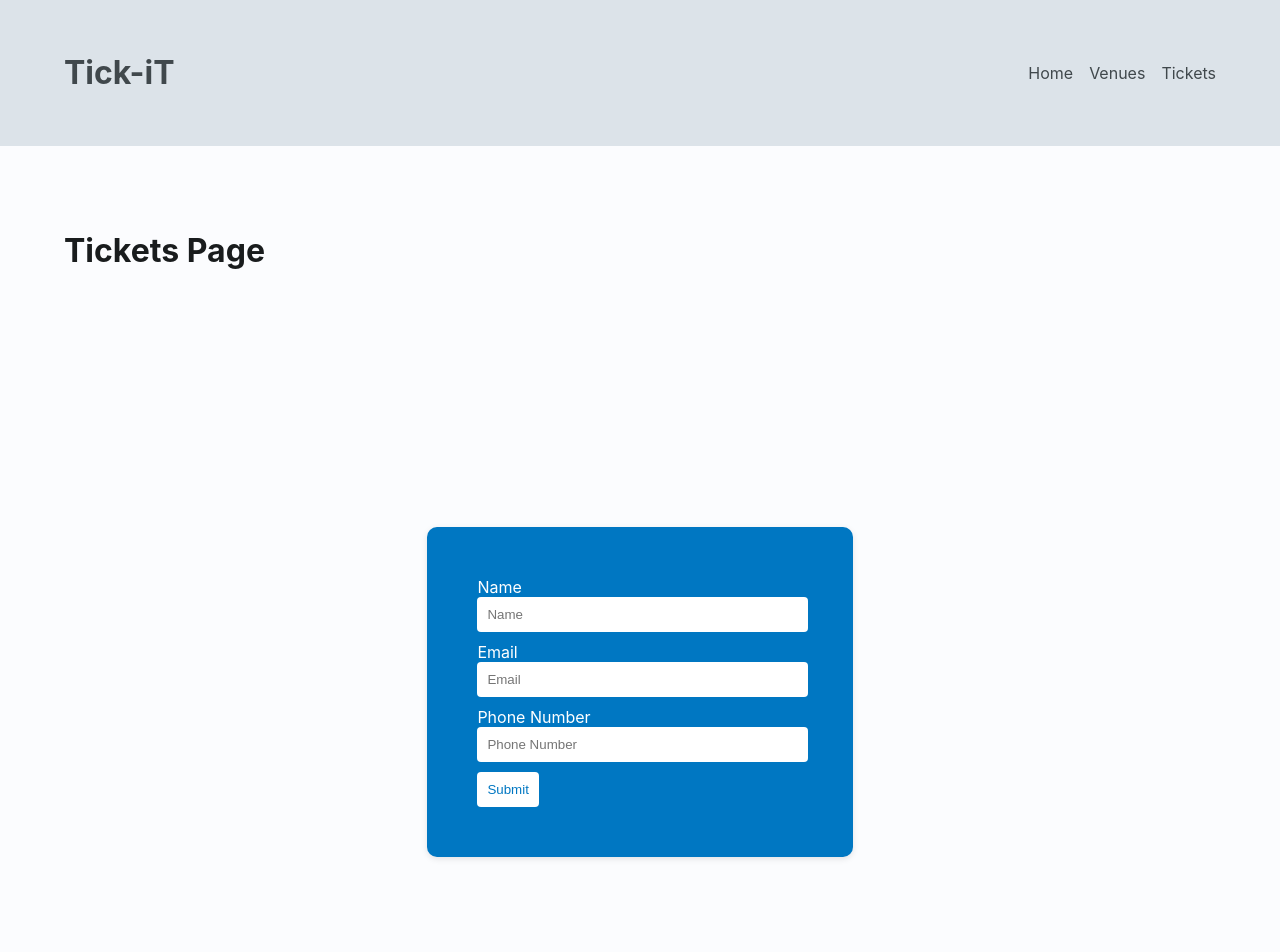
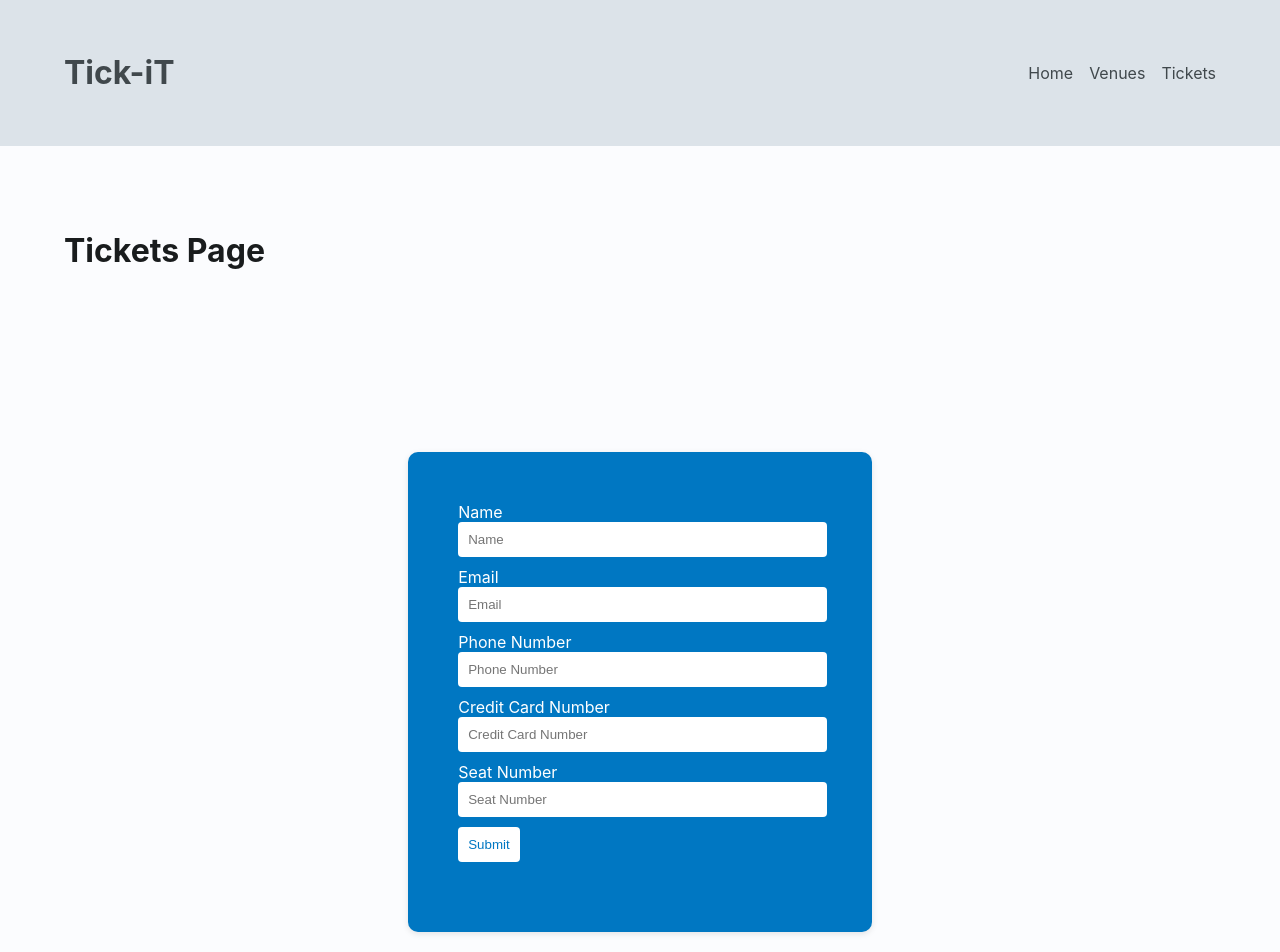
Before and after one commit to austinih/tickit_app_frontend, a React (Create React App) app in the folder tickit/: page /tickets in a window 1280 px wide. Shown: the top 952 px of the page. Built offline with nearby package versions, Linux system fonts and the light colour scheme.

Commit message:
api working

```diff
--- a/tickit/src/components/Tickets.jsx
+++ b/tickit/src/components/Tickets.jsx
@@ -1,98 +1,137 @@
-import { useState, useContext } from 'react'
-import { useNavigate } from 'react-router-dom'
-import axios from "axios";
+import { useState } from 'react'
+// import { useNavigate } from 'react-router-dom';
+import axios from 'axios'
 import '../styles/tickets.css'
 
+
 export default function Tickets() {
-
-    let navigate = useNavigate()
-
-    const [formValues, setFormValues] = useState({name: '', email: '', phone_number: ''})
-
-    const handleChange = (e) => {
-        setFormValues({...formValues, [e.target.name]: e.target.value})
-    }
-
-    const handleSubmit = async (e) => {
-        e.preventDefault()
-        try {
-            const response = await axios.post('/api/create-ticket-detail/',
-            {
-              name:formValues.name,
-              email:formValues.email,
-              phone_number: formValues.phone_number,
-              credit_card_number: formValues.credit_card_number,
-              seat_number: formValues.seat_number
-            })
-            const data = response.data
-            setFormValues(data)
-            setFormValues({name: '', email: '', phone_number: ''})
-        } catch(error) {
-
-        }
-    }
-
-
-    // const handleSubmit = (e) => {
-    //     e.preventDefault();
-    //     setFormValues(formValues);
-    //     setFormValues({ name: '', email: '', phone_number: '' });
-    //   }
+  // let navigate = useNavigate();
 
 
 
 
+  const [createForm, setCreateForm] = useState([])
+  const [formValues, setFormValues] = useState({
+    event_id: '1',
+    name: '',
+    email: '',
+    phone_number: '',
+    seat_number: '',
+    credit_card_number: '',
 
 
-    return(
+  });
+
+
+  const handleChange = (e) => {
+    setFormValues({ ...formValues, [e.target.name]: e.target.value });
+  };
+
+
+  const handleSubmit = async (e) => {
+    e.preventDefault()
+    console.log(formValues)
+    const response = await axios.post(`http://localhost:8000/create-ticket-detail/`, formValues)
+    console.log(response.data)
+    setCreateForm(response.data)
+  }
+
+
+
+return (
   <div>
     <h1>Tickets Page</h1>
     <div className="form-container">
       <div className="card">
         <form className="form" onSubmit={handleSubmit}>
           <div className="input-wrapper">
-        <label className="label" htmlFor="username">Name</label>
+          </div>
+          <div className="input-wrapper">
+            <label className="label" htmlFor="name">
+              Name
+            </label>
             <input
-          className='input-field'
+              className="input-field"
               onChange={handleChange}
               name="name"
-          type="username"
+              type="text"
               placeholder="Name"
               value={formValues.name}
               required
             />
           </div>
           <div className="input-wrapper">
-        <label className='label' htmlFor="email">Email</label>
+            <label className="label" htmlFor="email">
+              Email
+            </label>
             <input
-          className='input-field'
+              className="input-field"
               onChange={handleChange}
               type="email"
               name="email"
-          placeholder='Email'
+              placeholder="Email"
               value={formValues.email}
               required
             />
           </div>
           <div className="input-wrapper">
-        <label className='label' htmlFor="phone_number">Phone Number</label>
+            <label className="label" htmlFor="phone_number">
+              Phone Number
+            </label>
             <input
-          className='input-field'
+              className="input-field"
               onChange={handleChange}
-          type="phone_number"
+              type="tel"
               name="phone_number"
-          placeholder='Phone Number'
+              placeholder="Phone Number"
               value={formValues.phone_number}
               required
             />
           </div>
-      <button className='submit-btn' disabled={formValues.username === '' || !formValues.password === '' || formValues.phone_number === ''}>
+          <div className="input-wrapper">
+            <label className="label" htmlFor="credit_card_number">
+              Credit Card Number
+            </label>
+            <input
+              className="input-field"
+              onChange={handleChange}
+              type="text"
+              name="credit_card_number"
+              placeholder="Credit Card Number"
+              value={formValues.credit_card_number}
+              required
+            />
+          </div>
+          <div className="input-wrapper">
+            <label className="label" htmlFor="seat_number">
+              Seat Number
+            </label>
+            <input
+              className="input-field"
+              onChange={handleChange}
+              type="text"
+              name="seat_number"
+              placeholder="Seat Number"
+              value={formValues.seat_number}
+              required
+            />
+          </div>
+          <button className="submit-btn">
   Submit
 </button>
         </form>
+        {createForm && (
+          <div>
+            <h2>{createForm.event}</h2>
+            <p>{createForm.name}</p>
+            <p>{createForm.email}</p>
+            <p>{createForm.phone_number}</p>
+            <p>{createForm.seat_number}</p>
+            <p>{createForm.credit_card_number}</p>
+          </div>
+        )}
       </div>
     </div>
-
   </div>
-)
+);
 }
```
Lines whose indentation alone changed are shown as unchanged.
